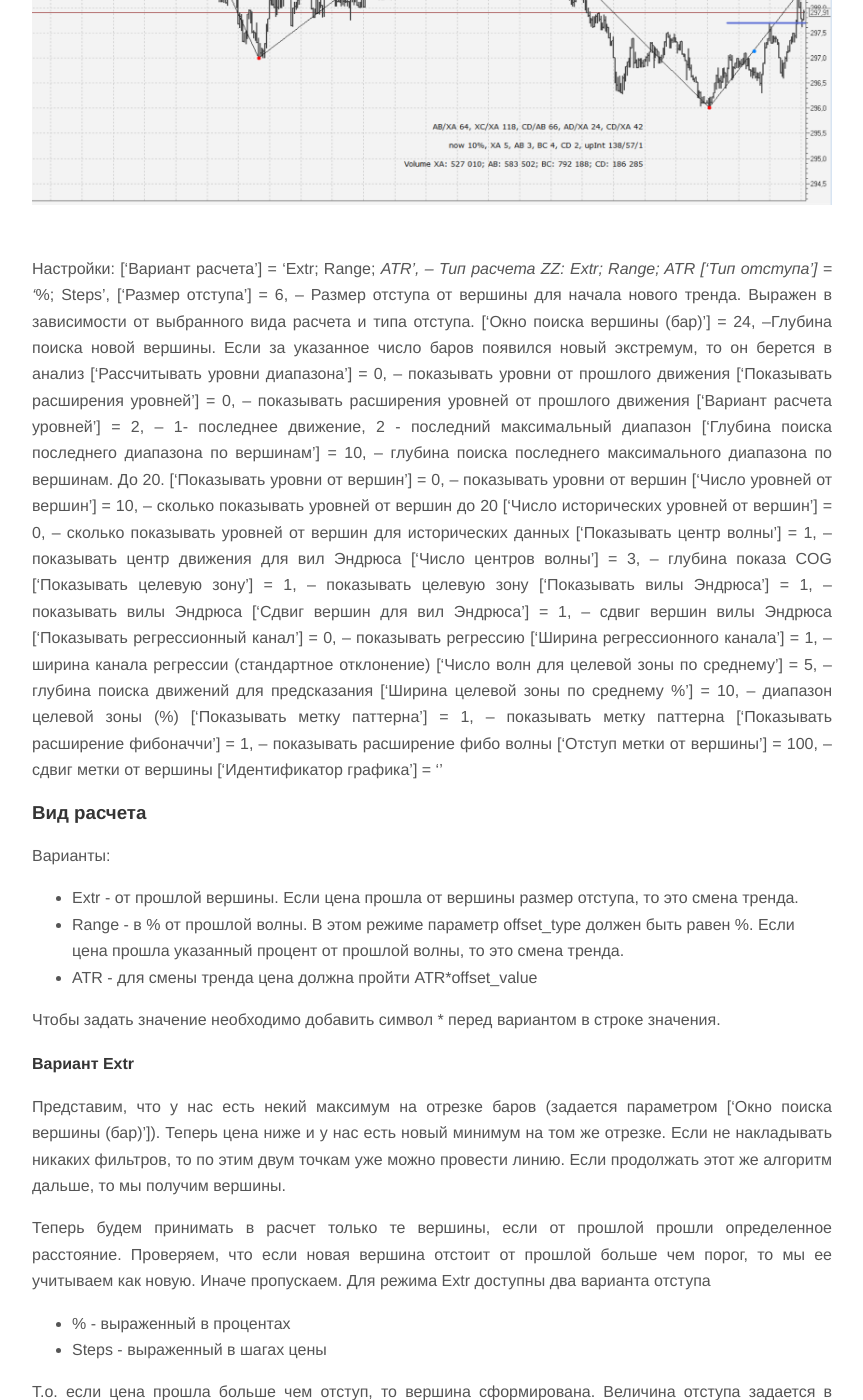
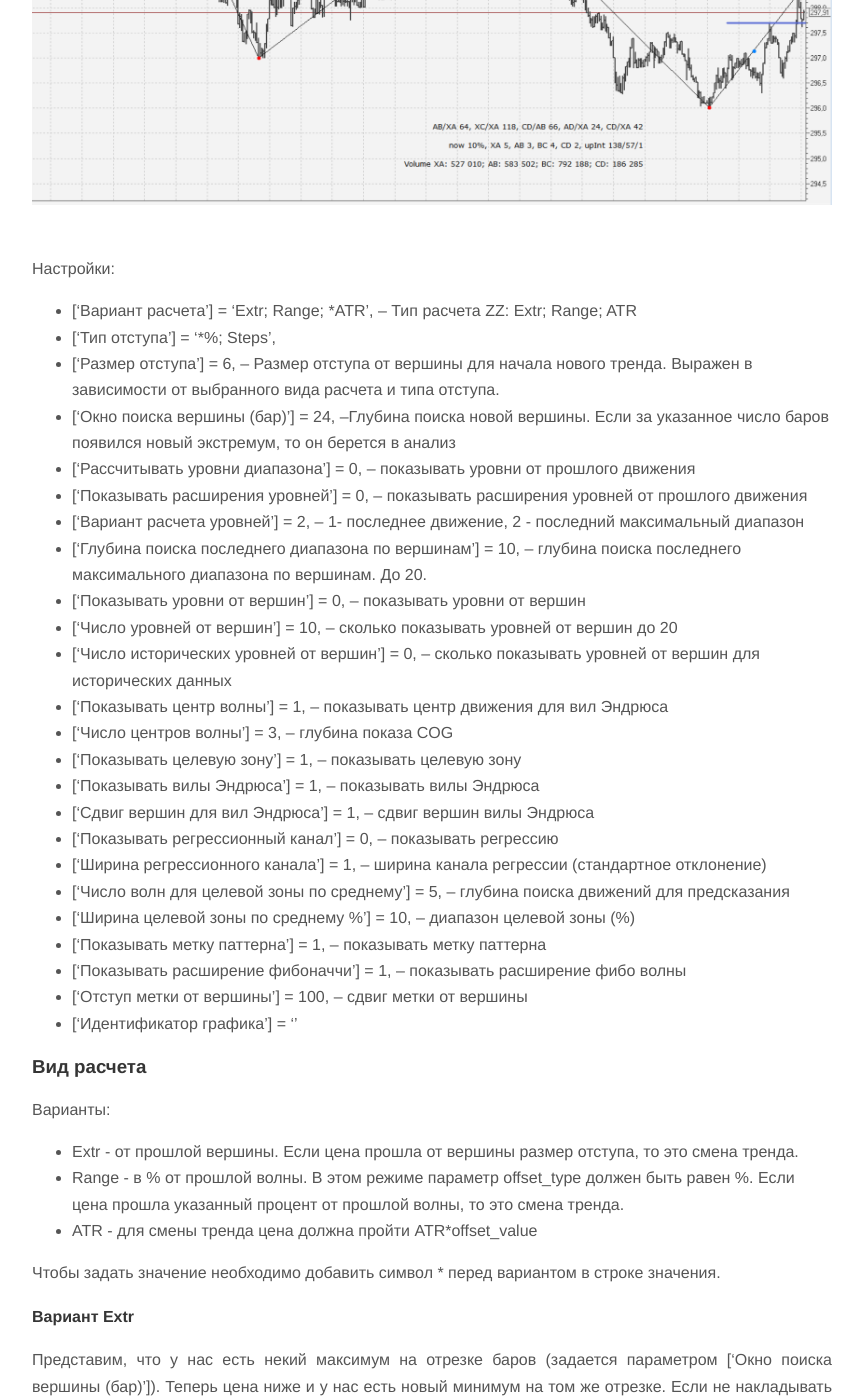
Before and after one commit to nick-nh/nick-nh.github.io, a Jekyll site: the page built from _posts/2021-12-13-zz-algo.md, in a window 1280 px wide and 1400 px high, scrolled down 978 px. Shown: the whole window, without its empty margins (208-1071 px from the left). Built offline with Jekyll 4.4.1, drawn with Linux system fonts in a browser that asks for light colours; nearby versions of some CDN libraries.

Commit message:
fix num list

```diff
--- a/_posts/2021-12-13-zz-algo.md
+++ b/_posts/2021-12-13-zz-algo.md
@@ -21,30 +21,30 @@ tags: [индикатор,lua,qlua,квик,quik]
 <br>
 
 Настройки:
-    ['Вариант расчета']                                 = 'Extr; Range; *ATR', -- Тип расчета ZZ: Extr; Range; ATR
-    ['Тип отступа']                                     = '*%; Steps',
-    ['Размер отступа']                                  = 6, -- Размер отступа от вершины для начала нового тренда. Выражен в зависимости от выбранного вида расчета и типа отступа.
-    ['Окно поиска вершины (бар)']                       = 24, --Глубина поиска новой вершины. Если за указанное число баров появился новый экстремум, то он берется в анализ
-	['Рассчитывать уровни диапазона']                   = 0, -- показывать уровни от прошлого движения
-	['Показывать расширения уровней']                   = 0, -- показывать расширения уровней от прошлого движения
-	['Вариант расчета уровней']                         = 2, -- 1- последнее движение, 2 - последний максимальный диапазон
-	['Глубина поиска последнего диапазона по вершинам'] = 10, -- глубина поиска последнего максимального диапазона по вершинам. До 20.
-	['Показывать уровни от вершин']                     = 0, -- показывать уровни от вершин
-	['Число уровней от вершин']                         = 10, -- сколько показывать уровней от вершин до 20
-	['Число исторических уровней от вершин']            = 0, -- сколько показывать уровней от вершин для исторических данных
-	['Показывать центр волны']                          = 1, -- показывать центр движения для вил Эндрюса
-	['Число центров волны']                             = 3, -- глубина показа COG
-	['Показывать целевую зону']                         = 1, -- показывать целевую зону
-	['Показывать вилы Эндрюса']                         = 1, -- показывать вилы Эндрюса
-	['Сдвиг вершин для вил Эндрюса']                    = 1, -- сдвиг вершин вилы Эндрюса
-	['Показывать регрессионный канал']                  = 0, -- показывать регрессию
-	['Ширина регрессионного канала']                    = 1, -- ширина канала регрессии (стандартное отклонение)
-	['Число волн для целевой зоны по среднему']         = 5, -- глубина поиска движений для предсказания
-	['Ширина целевой зоны по среднему %']               = 10, -- диапазон целевой зоны (%)
-	['Показывать метку паттерна']                       = 1, -- показывать метку паттерна
-	['Показывать расширение фибоначчи']                 = 1, -- показывать расширение фибо волны
-	['Отступ метки от вершины']                         = 100, -- сдвиг метки от вершины
-	['Идентификатор графика']                           = ''
+- ['Вариант расчета']                                 = 'Extr; Range; *ATR', -- Тип расчета ZZ: Extr; Range; ATR
+- ['Тип отступа']                                     = '*%; Steps',
+- ['Размер отступа']                                  = 6, -- Размер отступа от вершины для начала нового тренда. Выражен в зависимости от выбранного вида расчета и типа отступа.
+- ['Окно поиска вершины (бар)']                       = 24, --Глубина поиска новой вершины. Если за указанное число баров появился новый экстремум, то он берется в анализ
+- ['Рассчитывать уровни диапазона']                   = 0, -- показывать уровни от прошлого движения
+- ['Показывать расширения уровней']                   = 0, -- показывать расширения уровней от прошлого движения
+- ['Вариант расчета уровней']                         = 2, -- 1- последнее движение, 2 - последний максимальный диапазон
+- ['Глубина поиска последнего диапазона по вершинам'] = 10, -- глубина поиска последнего максимального диапазона по вершинам. До 20.
+- ['Показывать уровни от вершин']                     = 0, -- показывать уровни от вершин
+- ['Число уровней от вершин']                         = 10, -- сколько показывать уровней от вершин до 20
+- ['Число исторических уровней от вершин']            = 0, -- сколько показывать уровней от вершин для исторических данных
+- ['Показывать центр волны']                          = 1, -- показывать центр движения для вил Эндрюса
+- ['Число центров волны']                             = 3, -- глубина показа COG
+- ['Показывать целевую зону']                         = 1, -- показывать целевую зону
+- ['Показывать вилы Эндрюса']                         = 1, -- показывать вилы Эндрюса
+- ['Сдвиг вершин для вил Эндрюса']                    = 1, -- сдвиг вершин вилы Эндрюса
+- ['Показывать регрессионный канал']                  = 0, -- показывать регрессию
+- ['Ширина регрессионного канала']                    = 1, -- ширина канала регрессии (стандартное отклонение)
+- ['Число волн для целевой зоны по среднему']         = 5, -- глубина поиска движений для предсказания
+- ['Ширина целевой зоны по среднему %']               = 10, -- диапазон целевой зоны (%)
+- ['Показывать метку паттерна']                       = 1, -- показывать метку паттерна
+- ['Показывать расширение фибоначчи']                 = 1, -- показывать расширение фибо волны
+- ['Отступ метки от вершины']                         = 100, -- сдвиг метки от вершины
+- ['Идентификатор графика']                           = ''
 
 ### Вид расчета
 Варианты:
```
